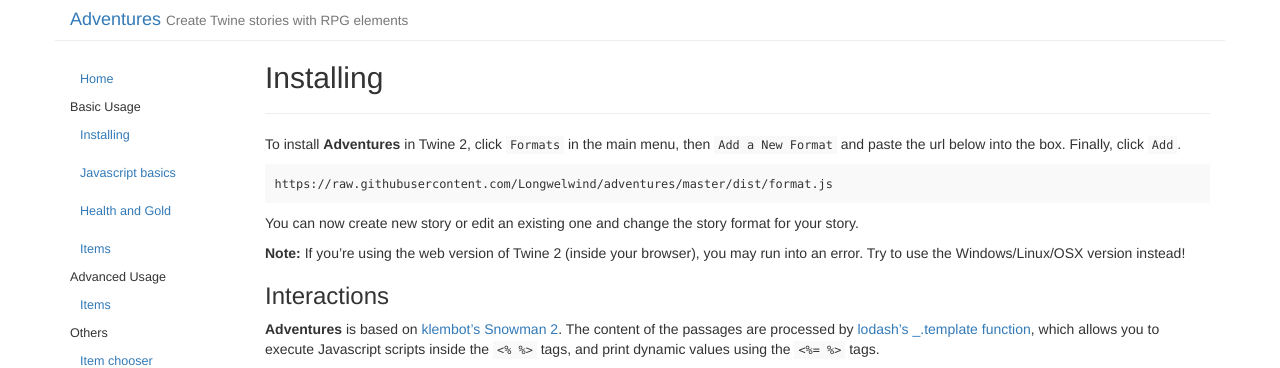
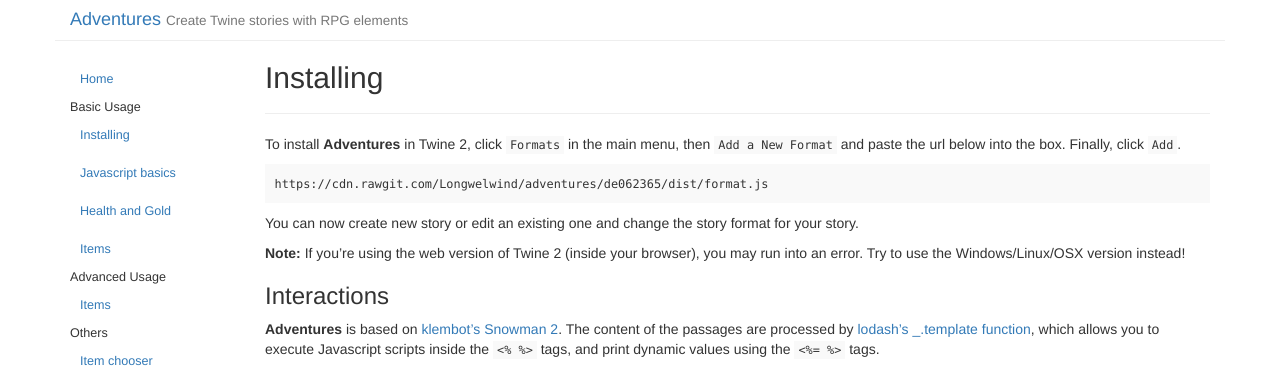
Before and after one commit to Longwelwind/adventures, a Jekyll site: the page built from docs/_posts/2017-08-07-installing.md, in a window 1280 px wide. Shown: the top 368 px of the page. Built offline with Jekyll 4.4.1, drawn with Linux system fonts in a browser that asks for light colours; part of the change alters nothing that is shown.

Commit message:
Update the URL to a host that serves the right Content-type

````diff
--- a/docs/_posts/2017-08-07-installing.md
+++ b/docs/_posts/2017-08-07-installing.md
@@ -8,7 +8,7 @@ date: 2017-08-07 21:06:05
 To install **Adventures** in Twine 2, click `Formats` in the main menu, then `Add a New Format` and paste the url below into the box. Finally, click `Add`.
 
 ```
-https://raw.githubusercontent.com/Longwelwind/adventures/master/dist/format.js
+https://cdn.rawgit.com/Longwelwind/adventures/de062365/dist/format.js
 ```
 
 You can now create new story or edit an existing one and change the story format for your story.
````
